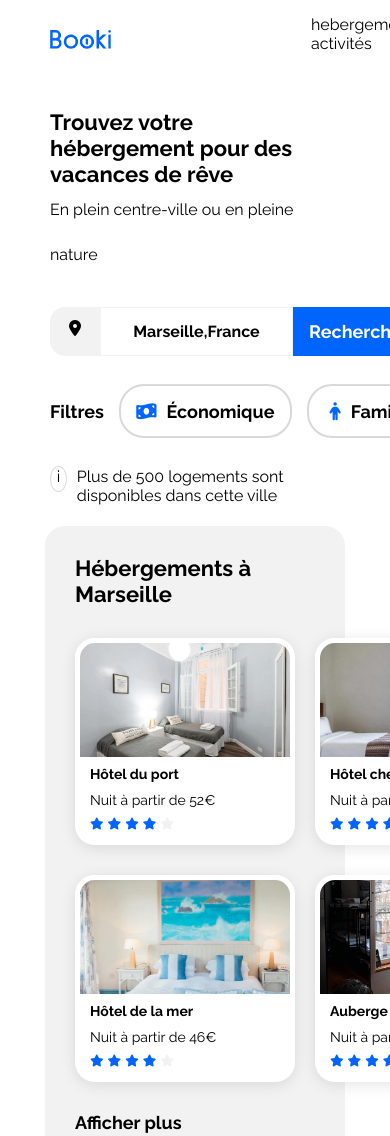
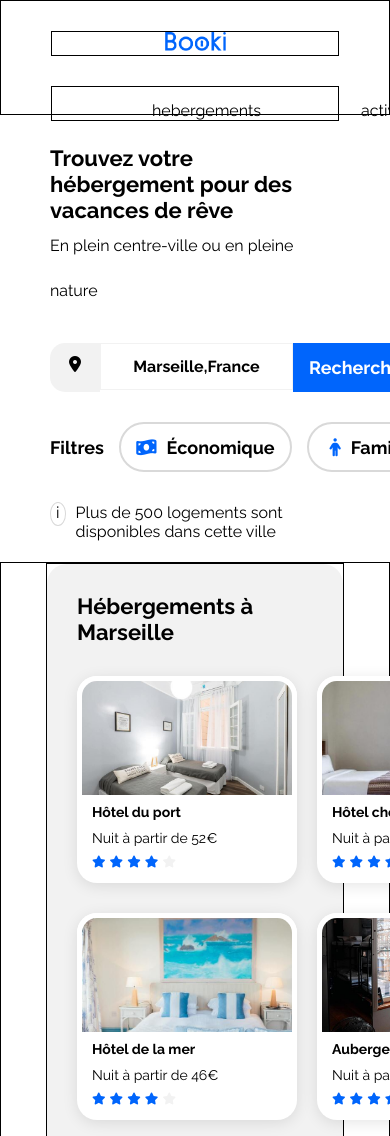
Before and after one commit to reverse55/BOOKI, a plain HTML site: page index.html in a window 390 px wide. Shown: the top 1136 px of the page. Drawn offline with Linux system fonts and the light colour scheme.

Commit message:
Mobille part

```diff
--- a/css/style.css
+++ b/css/style.css
@@ -21,6 +21,7 @@
     display: flex;
     justify-content: space-between;
     height: 79px;
+    jus;
 }
 
 .logo {
@@ -33,8 +34,10 @@
 
 }
 
-.menu {
-    margin: 15px 50px;
+ul {
+    list-style-type: none;
+    display: flex;
+    margin: 0px 50px;
 }
 
 .blue {
@@ -246,7 +249,10 @@ input[type="submit"] {
     padding: 10px 0px;
 }
 
-h6{font-weight: 700; font-size: 14px;}
+h6 {
+    font-weight: 700;
+    font-size: 14px;
+}
 
 .stars {
     margin-top: -4px;
@@ -277,6 +283,7 @@ h6{font-weight: 700; font-size: 14px;}
     padding: 0 30px;
     box-sizing: border-box;
     gap: 40px;
+    border: 1px solid black;
 }
 
 a {
@@ -323,6 +330,7 @@ a {
     display: flex;
     justify-content: space-between;
     margin: 0px 15px;
+    border: 1px solid black;
 }
 
 .hebergements-and-populaires section {
@@ -462,12 +470,28 @@ footer {
     display: flex;
 }
 
-.propos .first{font-weight: 700; font-size: 18px;}
+.propos .first {
+    font-weight: 700;
+    font-size: 18px;
+}
 
-.Nosh{margin: 0px 200px}
-.Nosh .first{font-weight: 700;font-size: 18px;}
-.assistance{margin: 0px 50px}
-.assistance .first{font-weight: 700;font-size: 18px;}
+.Nosh {
+    margin: 0px 200px
+}
+
+.Nosh .first {
+    font-weight: 700;
+    font-size: 18px;
+}
+
+.assistance {
+    margin: 0px 50px
+}
+
+.assistance .first {
+    font-weight: 700;
+    font-size: 18px;
+}
 
 
 
@@ -573,5 +597,45 @@ footer {
 
 /* Small devices (phones, less than 768px) */
 @media (max-width: 767.98px) {
-    /* ... */
+    *{margin: 0px; padding: 0px; box-sizing: border-box;}
+
+    header{position: relative;}
+    .alignement {
+        border: 1px solid black;
+        height: 115px;
+        display: flex;
+        flex-direction: column;
+    }
+
+    .logo {
+        border: 1px solid black;
+        text-align: center;
+    }
+
+        ul{border: 1px solid black; box-sizing: border-box;;}
+        .menu{margin-: -40px;}
+
+
+
+
+
+
+
+
+
+
+
+
+
+
+
+
+
+
+
+
+
+
+
+
 }
--- a/index.html
+++ b/index.html
@@ -18,9 +18,11 @@
         <div class="logo">
             <img src="images/logo/Booki.png" alt="Booki">
         </div>
-        <nav class="menu">
-            <a href="#" class="blue">hebergements </a>
-            <a href="#" class="blue">activités</a>
+        <nav>
+            <ul class="menu">
+                <li a href="#" class="blue">hebergements </a></li>
+                <li a href="#" class="blue">activités</a></li>
+            </ul>
         </nav>
     </div>
 </header>
@@ -38,14 +40,6 @@
             <input type="text" value="Marseille,France">
             <input type="submit" value="Rechercher">
         </div>
-
-
-
-
-
-
-
-
         <div class="FilterBar">
             <p>Filtres</p>
             <div class="price">
@@ -65,11 +59,6 @@
                 <span>Nos pépites</span>
             </div>
         </div>
-
-
-
-
-
         <div class="barre">
             <div class="icon">i</i></div>
             <p>Plus de 500 logements sont disponibles dans cette ville</p>
@@ -175,7 +164,7 @@
                             <article class="carte">
                                 <img src="images/hebergements/nicate-lee.jpg" alt="multi-lit">
                                 <div class="Frame16">
-                                    <h6>Auberge Le Panier hg  </h6>
+                                    <h6>Auberge Le Panier hg </h6>
                                     <p>Nuit à partir de 23€</p>
                                     <div class="stars">
                                         <i class="fa-xs fa-solid fa-star" aria-hidden="true"></i>
@@ -192,73 +181,6 @@
                         <p class="black">Afficher plus</p>
                     </a>
                 </section>
-
-
-
-
-
-
-
-
-
-
-
-
-
-
-
-
-
-
-
-
-
-
-
-
-
-
-
-
-
-
-
-
-
-
-
-
-
-
-
-
-
-
-
-
-
-
-
-
-
-
-
-
-
-
-
-
-
-
-
-
-
-
-
-
-
-
-
                 </section>
                 <section class="populaires">
                     <div class="populaires-title">
@@ -331,16 +253,6 @@
             </div>
         </main>
     </div>
-
-
-
-
-
-
-
-
-
-
     <div class="conteneur">
         <main>
             <h2 class="title">Activités à Marseille</h2>
@@ -386,38 +298,6 @@
             </div>
         </main>
     </div>
-
-
-
-
-
-
-
-
-
-
-
-
-
-
-
-
-
-
-
-
-
-
-
-
-
-
-
-
-
-
-
-
     <footer>
         <div class="containerF">
             <div class="propos">
@@ -438,54 +318,6 @@
             </div>
         </div>
     </footer>
-
-
-
-
-
-
-
-
-
-
-
-
-
-
-
-
-
-
-
-
-
-
-    </footer>
-
-
-
-
-
-
-
-
-
-
-
-
-
-
-
-
-
-
-
-
-
-
-
-
-
 </body>
 
 </html>
```
